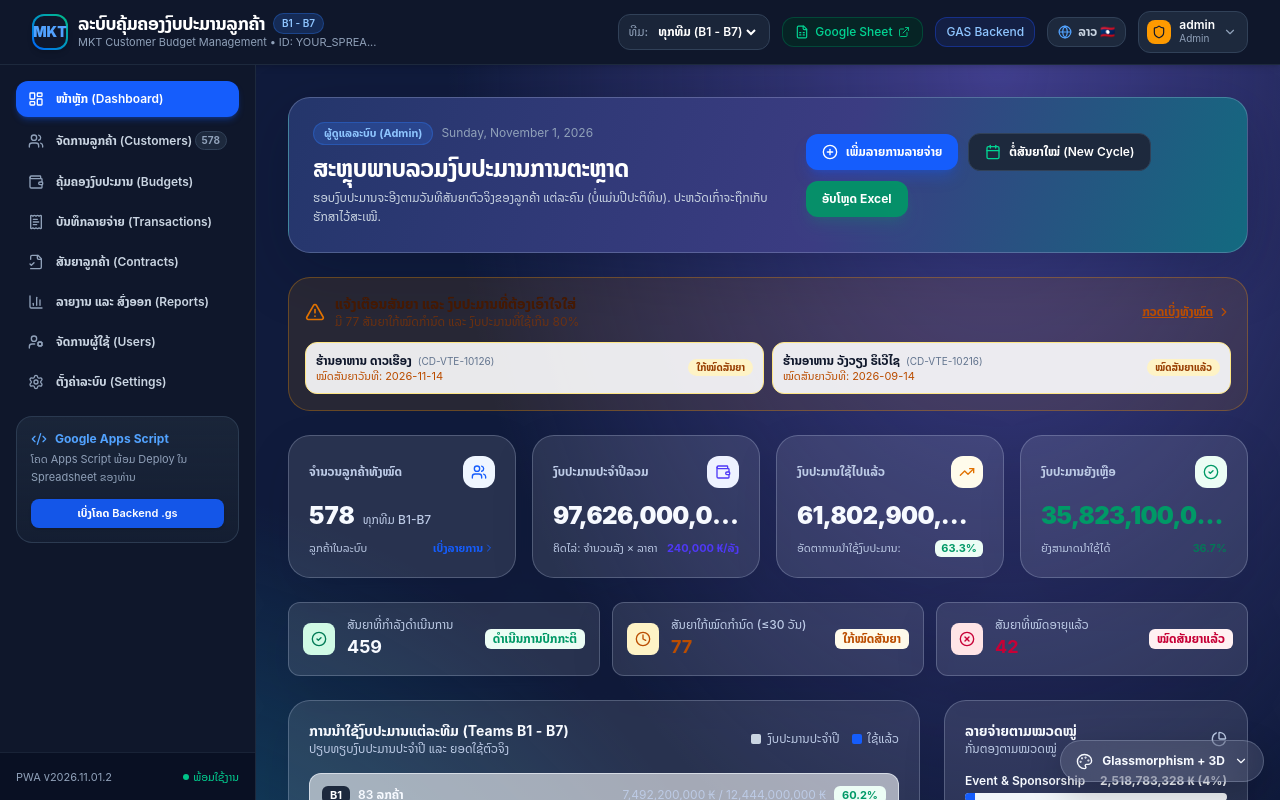
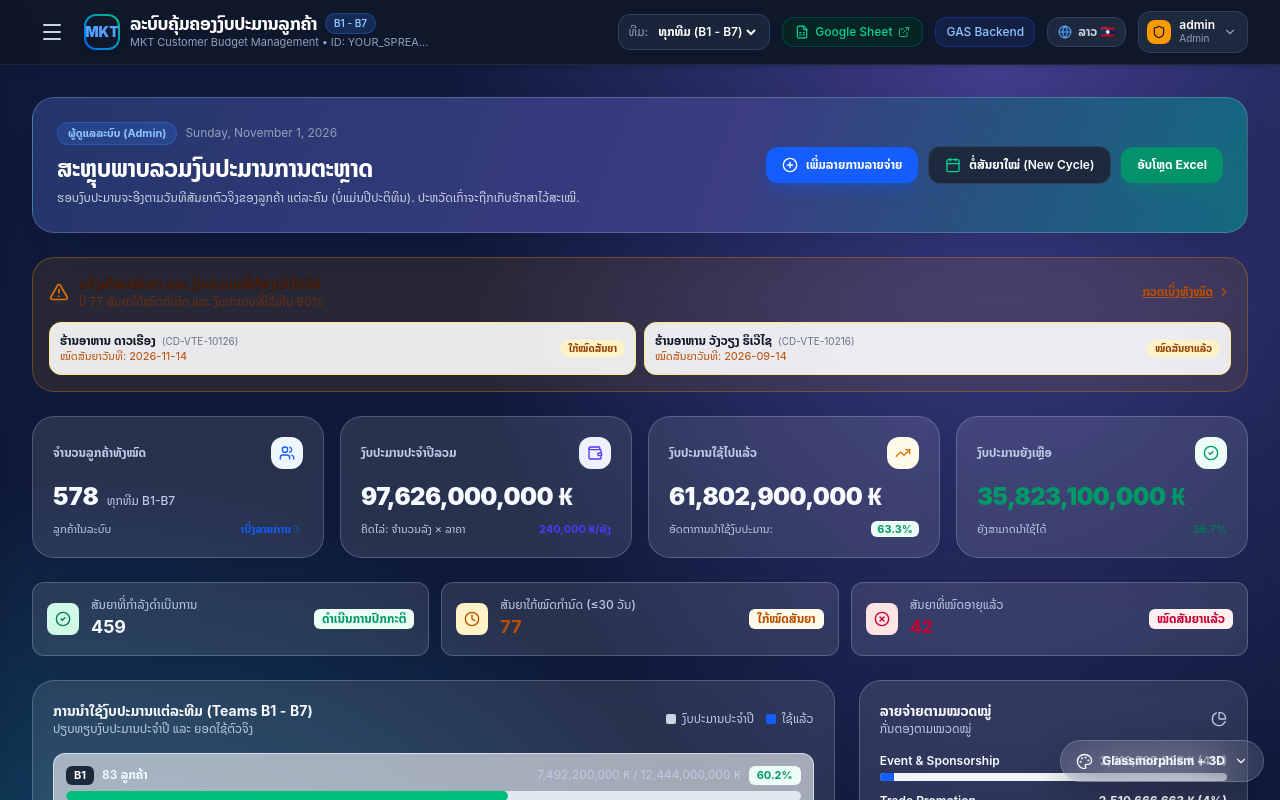
Before and after one commit to phetsamoneken-spec/pos-aseet, a React (Vite) app: page / in a window 1280 px wide. Shown: the top 800 px of the page. Built offline with nearby package versions, Linux system fonts and the light colour scheme.

Commit message:
Collapse navigation into an accessible hamburger drawer on all screens

```diff
--- a/src/App.tsx
+++ b/src/App.tsx
@@ -39,7 +39,7 @@ export default function App() {
   const [currentUser, setCurrentUser] = useState<User | null>(storage.getCurrentUser());
   const [currentView, setCurrentView] = useState<string>('dashboard');
   const [selectedTeam, setSelectedTeam] = useState<Team | 'ALL'>('ALL');
-  const [mobileMenuOpen, setMobileMenuOpen] = useState(false);
+  const [navigationOpen, setNavigationOpen] = useState(false);
   const { theme, setTheme } = useDashboardTheme(currentUser?.username || 'guest');
 
   // Modal States
@@ -104,8 +104,8 @@ export default function App() {
         onSelectView={setCurrentView}
         selectedTeam={selectedTeam}
         onSelectTeam={setSelectedTeam}
-        mobileMenuOpen={mobileMenuOpen}
-        setMobileMenuOpen={setMobileMenuOpen}
+        navigationOpen={navigationOpen}
+        setNavigationOpen={setNavigationOpen}
         onOpenGasDocs={() => setShowGasDocsModal(true)}
       />
 
@@ -115,8 +115,8 @@ export default function App() {
         <Sidebar
           currentView={currentView}
           onSelectView={setCurrentView}
-          mobileMenuOpen={mobileMenuOpen}
-          setMobileMenuOpen={setMobileMenuOpen}
+          navigationOpen={navigationOpen}
+          setNavigationOpen={setNavigationOpen}
           onOpenGasDocs={() => setShowGasDocsModal(true)}
         />
 
--- a/src/components/Header.tsx
+++ b/src/components/Header.tsx
@@ -21,16 +21,16 @@ interface HeaderProps {
   onSelectView: (view: string) => void;
   selectedTeam: Team | 'ALL';
   onSelectTeam: (team: Team | 'ALL') => void;
-  mobileMenuOpen: boolean;
-  setMobileMenuOpen: (open: boolean) => void;
+  navigationOpen: boolean;
+  setNavigationOpen: (open: boolean) => void;
   onOpenGasDocs: () => void;
 }
 
 export const Header: React.FC<HeaderProps> = ({
   selectedTeam,
   onSelectTeam,
-  mobileMenuOpen,
-  setMobileMenuOpen,
+  navigationOpen,
+  setNavigationOpen,
   onOpenGasDocs
 }) => {
   const currentUser = storage.getCurrentUser();
@@ -53,14 +53,17 @@ export const Header: React.FC<HeaderProps> = ({
       <div className="w-full px-4 sm:px-6 lg:px-8">
         <div className="flex items-center justify-between h-16">
 
-          {/* Left: Mobile hamburger & Logo */}
+          {/* Navigation toggle and logo */}
           <div className="flex items-center gap-3">
             <button
-              onClick={() => setMobileMenuOpen(!mobileMenuOpen)}
-              className="lg:hidden p-2 rounded-lg text-slate-300 hover:text-white hover:bg-slate-800 cursor-pointer"
+              onClick={() => setNavigationOpen(!navigationOpen)}
+              type="button"
+              className="p-2 rounded-lg text-slate-300 hover:text-white hover:bg-slate-800 cursor-pointer"
               aria-label="Toggle navigation"
+              aria-expanded={navigationOpen}
+              aria-controls="main-navigation"
             >
-              {mobileMenuOpen ? <X className="w-6 h-6" /> : <Menu className="w-6 h-6" />}
+              {navigationOpen ? <X className="w-6 h-6" /> : <Menu className="w-6 h-6" />}
             </button>
 
             <div className="flex items-center gap-2.5">
--- a/src/components/Sidebar.tsx
+++ b/src/components/Sidebar.tsx
@@ -1,4 +1,4 @@
-import React from 'react';
+import React, { useEffect, useRef } from 'react';
 import { APP_VERSION } from '../services/appUpdates';
 import {
   LayoutDashboard,
@@ -20,16 +20,16 @@ import { translations, Language } from '../locales/translations';
 interface SidebarProps {
   currentView: string;
   onSelectView: (view: string) => void;
-  mobileMenuOpen: boolean;
-  setMobileMenuOpen: (open: boolean) => void;
+  navigationOpen: boolean;
+  setNavigationOpen: (open: boolean) => void;
   onOpenGasDocs: () => void;
 }
 
 export const Sidebar: React.FC<SidebarProps> = ({
   currentView,
   onSelectView,
-  mobileMenuOpen,
-  setMobileMenuOpen,
+  navigationOpen,
+  setNavigationOpen,
   onOpenGasDocs
 }) => {
   const currentUser = storage.getCurrentUser();
@@ -37,6 +37,36 @@ export const Sidebar: React.FC<SidebarProps> = ({
   const lang: Language = settings.language;
   const t = translations[lang];
   const isAdmin = currentUser?.role === 'ADMIN';
+  const drawerRef = useRef<HTMLElement>(null);
+
+  useEffect(() => {
+    if (!navigationOpen) return;
+    const previousFocus = document.activeElement as HTMLElement | null;
+    const previousOverflow = document.body.style.overflow;
+    document.body.style.overflow = 'hidden';
+    drawerRef.current?.querySelector('button')?.focus();
+    const onKeyDown = (event: KeyboardEvent) => {
+      if (event.key === 'Escape') {
+        event.preventDefault();
+        setNavigationOpen(false);
+      }
+      if (event.key !== 'Tab') return;
+      const buttons = drawerRef.current?.querySelectorAll<HTMLButtonElement>('button:not(:disabled)');
+      if (!buttons?.length) return;
+      const first = buttons[0], last = buttons[buttons.length - 1];
+      if (event.shiftKey && (document.activeElement === first || !drawerRef.current?.contains(document.activeElement))) {
+        event.preventDefault(); last.focus();
+      } else if (!event.shiftKey && (document.activeElement === last || !drawerRef.current?.contains(document.activeElement))) {
+        event.preventDefault(); first.focus();
+      }
+    };
+    document.addEventListener('keydown', onKeyDown);
+    return () => {
+      document.removeEventListener('keydown', onKeyDown);
+      document.body.style.overflow = previousOverflow;
+      if (previousFocus?.isConnected) previousFocus.focus();
+    };
+  }, [navigationOpen, setNavigationOpen]);
 
   const navItems = [
     {
@@ -92,28 +122,38 @@ export const Sidebar: React.FC<SidebarProps> = ({
 
   const handleSelect = (id: string) => {
     onSelectView(id);
-    if (mobileMenuOpen) setMobileMenuOpen(false);
+    if (navigationOpen) setNavigationOpen(false);
   };
 
   return (
     <>
-      {/* Mobile Backdrop */}
-      {mobileMenuOpen && (
-        <div
-          className="fixed inset-0 z-40 bg-slate-950/70 backdrop-blur-sm lg:hidden transition-opacity"
-          onClick={() => setMobileMenuOpen(false)}
+      {/* Close the navigation when clicking outside it on any screen size. */}
+      {navigationOpen && (
+        <button
+          type="button"
+          tabIndex={-1}
+          aria-label="Close navigation backdrop"
+          className="fixed inset-0 z-40 bg-slate-950/70 backdrop-blur-sm transition-opacity"
+          onClick={() => setNavigationOpen(false)}
         />
       )}
 
       {/* Sidebar container */}
       <aside
-        className={`fixed inset-y-0 left-0 z-50 w-64 bg-slate-900 border-r border-slate-800 text-slate-300 transform transition-transform duration-200 ease-in-out lg:sticky lg:top-16 lg:h-[calc(100vh-4rem)] lg:translate-x-0 ${
-          mobileMenuOpen ? 'translate-x-0' : '-translate-x-full'
-        } flex flex-col justify-between shadow-2xl lg:shadow-none`}
+        ref={drawerRef}
+        id="main-navigation"
+        role="dialog"
+        aria-label="Main navigation"
+        aria-modal={navigationOpen ? true : undefined}
+        aria-hidden={!navigationOpen}
+        inert={!navigationOpen}
+        className={`fixed inset-y-0 left-0 z-50 w-64 max-w-[85vw] h-dvh bg-slate-900 border-r border-slate-800 text-slate-300 transform transition-transform duration-200 motion-reduce:transition-none ease-in-out ${
+          navigationOpen ? 'translate-x-0' : '-translate-x-full'
+        } flex flex-col justify-between shadow-2xl`}
       >
         <div className="p-4 space-y-4 overflow-y-auto flex-1">
-          {/* Header on mobile inside drawer with Close button */}
-          <div className="flex items-center justify-between px-2 pb-3 border-b border-slate-800 lg:hidden">
+          {/* Drawer header and close button */}
+          <div className="flex items-center justify-between px-2 pb-3 border-b border-slate-800">
             <div className="flex items-center gap-2.5">
               <div className="w-8 h-8 rounded-lg bg-blue-600 flex items-center justify-center font-bold text-white text-xs shadow-sm">
                 MKT
@@ -124,7 +164,7 @@ export const Sidebar: React.FC<SidebarProps> = ({
               </div>
             </div>
             <button
-              onClick={() => setMobileMenuOpen(false)}
+              onClick={() => setNavigationOpen(false)}
               className="p-1.5 rounded-lg text-slate-400 hover:text-white hover:bg-slate-800 cursor-pointer transition"
               aria-label="Close menu"
             >
@@ -184,7 +224,7 @@ export const Sidebar: React.FC<SidebarProps> = ({
               <button
                 onClick={() => {
                   onOpenGasDocs();
-                  if (mobileMenuOpen) setMobileMenuOpen(false);
+                  if (navigationOpen) setNavigationOpen(false);
                 }}
                 className="mt-3 w-full py-1.5 px-3 text-[11px] font-semibold text-white bg-blue-600/90 hover:bg-blue-600 rounded-lg transition flex items-center justify-center gap-1.5 cursor-pointer shadow-sm"
               >
--- a/src/services/appUpdates.ts
+++ b/src/services/appUpdates.ts
@@ -1,4 +1,4 @@
-export const APP_VERSION = '2026.11.01.2';
+export const APP_VERSION = '2026.11.01.3';
 
 let registration: ServiceWorkerRegistration | undefined;
 let updateReady = false;
```
Also changed, not shown: 1 other file (tests, documents, lock files or other folders).
